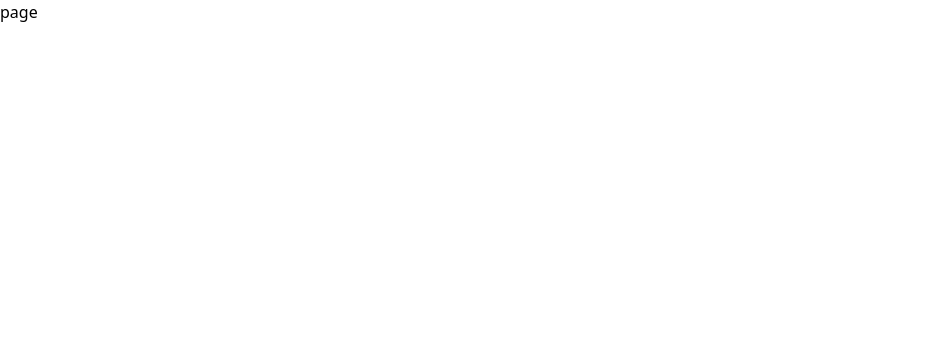
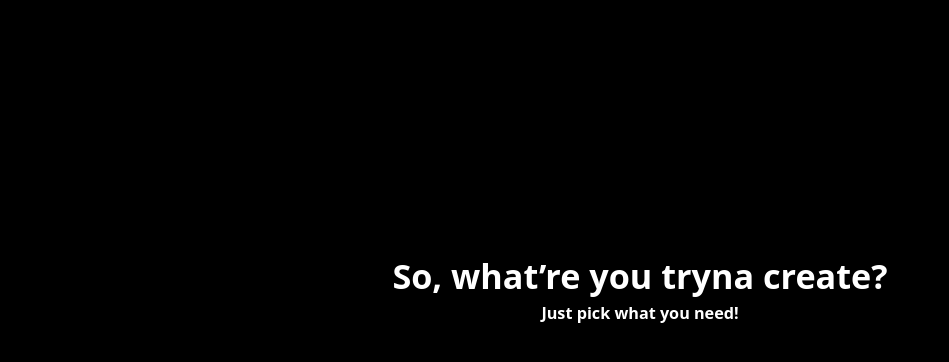
Before and after one commit to ABHAY-100/evnt, a Next.js app: page /dashboard in a window 1280 px wide. Shown: the top 362 px of the page, without its empty margins (0-949 px from the left). Built offline with nearby package versions, Linux system fonts and the light colour scheme.

Commit message:
done the intro

```diff
--- a/app/dashboard/page.tsx
+++ b/app/dashboard/page.tsx
@@ -2,7 +2,10 @@ import React from 'react'
 
 const page = () => {
   return (
-    <div>page</div>
+    <div className='bg-black h-screen w-screen'>
+      <p className='flex justify-center text-white text-center items-center text-[34.2px] pt-[250px] font-semibold'>So, what’re you tryna create?</p>
+      <p className='flex justify-center text-white text-center items-center text-[16.2px]  font-semibold'>Just pick what you need!</p>
+    </div>
   )
 }
 
```
